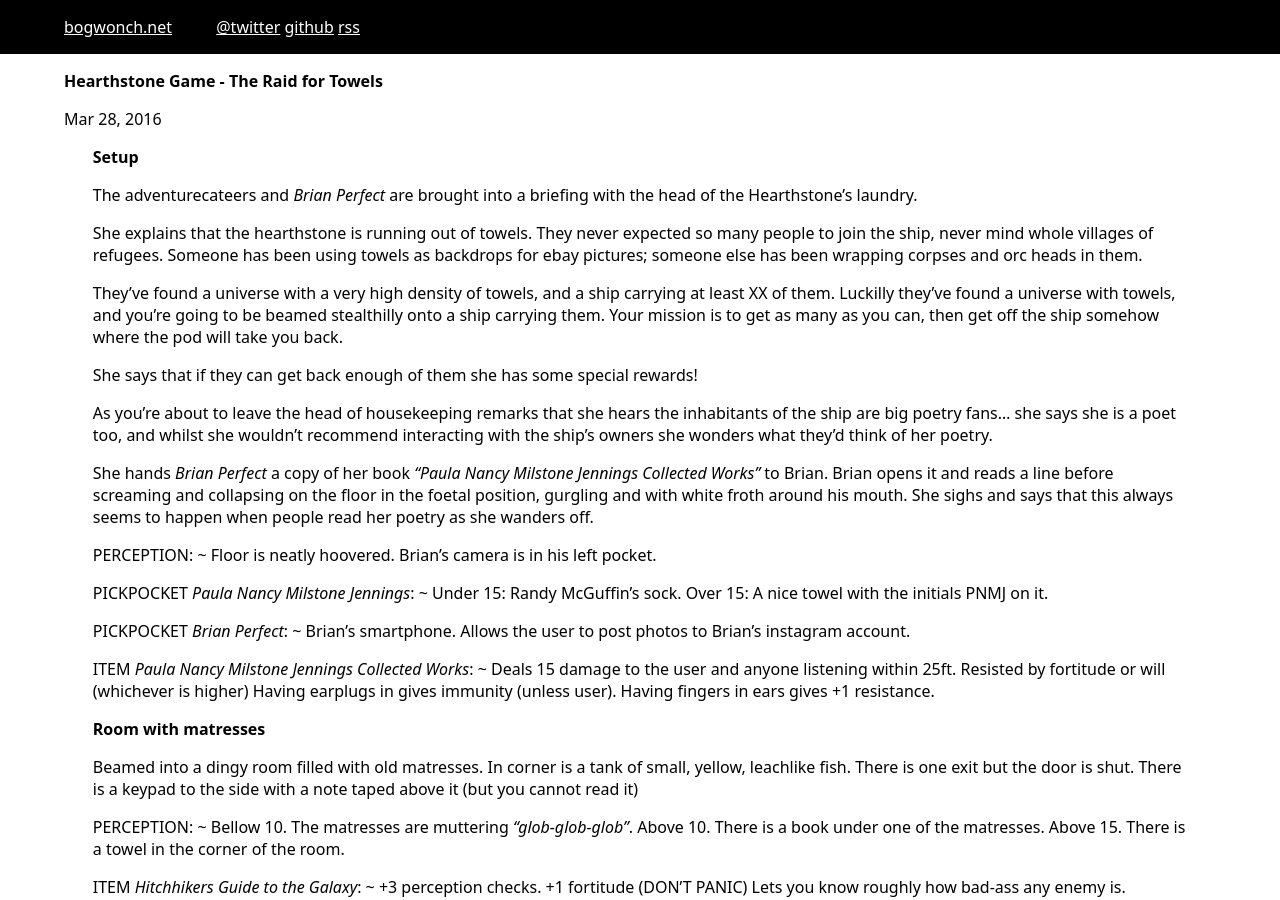
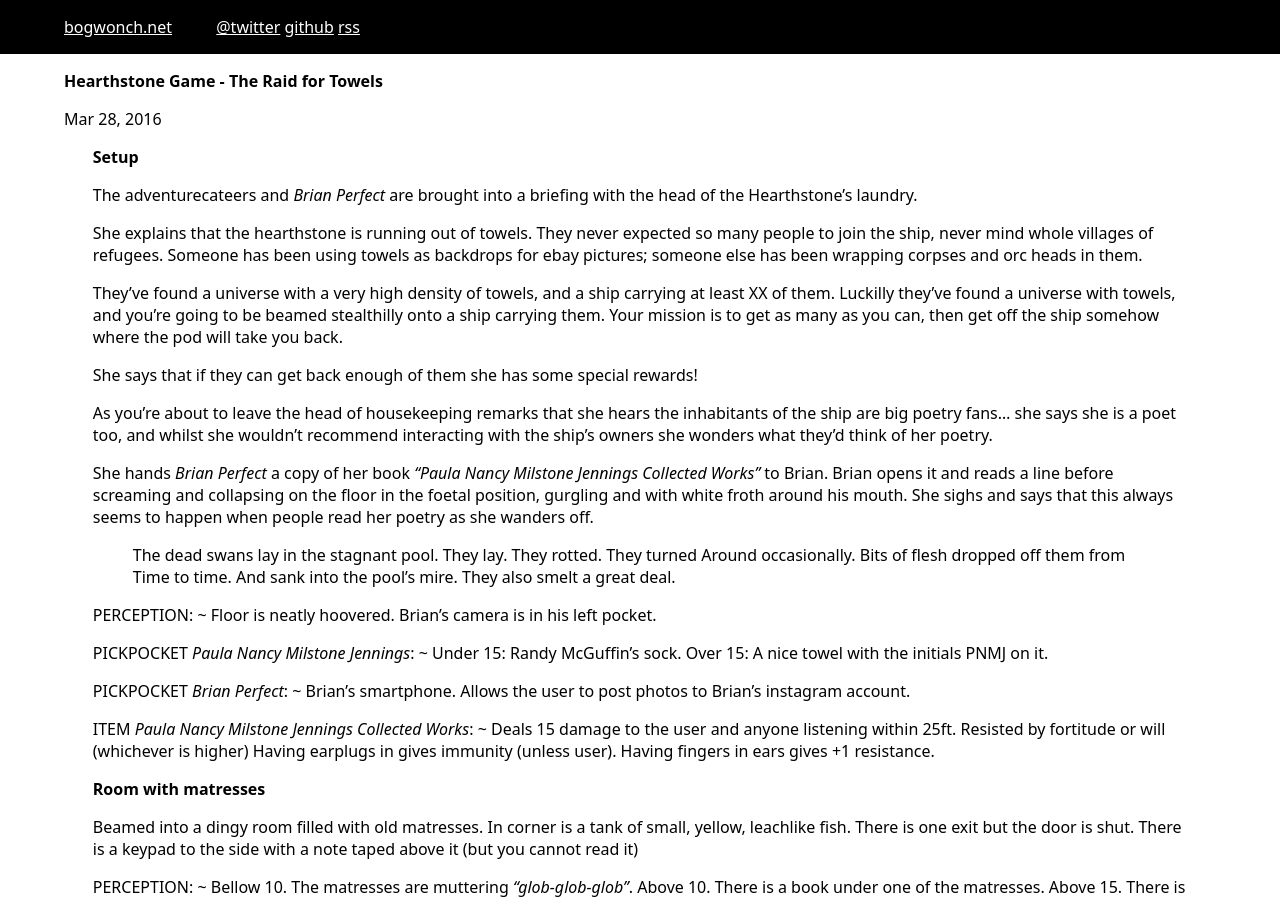
Before and after one commit to bogwonch/bogwonch.github.io, a Jekyll site: the page built from _posts/2016-03-28-hearthstone.markdown, in a window 1280 px wide and 900 px high. Built offline with Jekyll 4.4.1, drawn with Linux system fonts in a browser that asks for light colours.

Commit message:
added the poem

```diff
--- a/_posts/2016-03-28-hearthstone.markdown
+++ b/_posts/2016-03-28-hearthstone.markdown
@@ -24,6 +24,15 @@ As you're about to leave the head of housekeeping remarks that she hears the inh
 She hands *Brian Perfect* a copy of her book _"Paula Nancy Milstone Jennings Collected Works"_ to Brian.
 Brian opens it and reads a line before screaming and collapsing on the floor in the foetal position, gurgling and with white froth around his mouth.
 She sighs and says that this always seems to happen when people read her poetry as she wanders off.
+
+> The dead swans lay in the stagnant pool.
+> They lay. They rotted. They turned
+> Around occasionally.
+> Bits of flesh dropped off them from
+> Time to time.
+> And sank into the pool’s mire.
+> They also smelt a great deal.
+>
 
 PERCEPTION:
 ~   Floor is neatly hoovered.  Brian's camera is in his left pocket.
```
